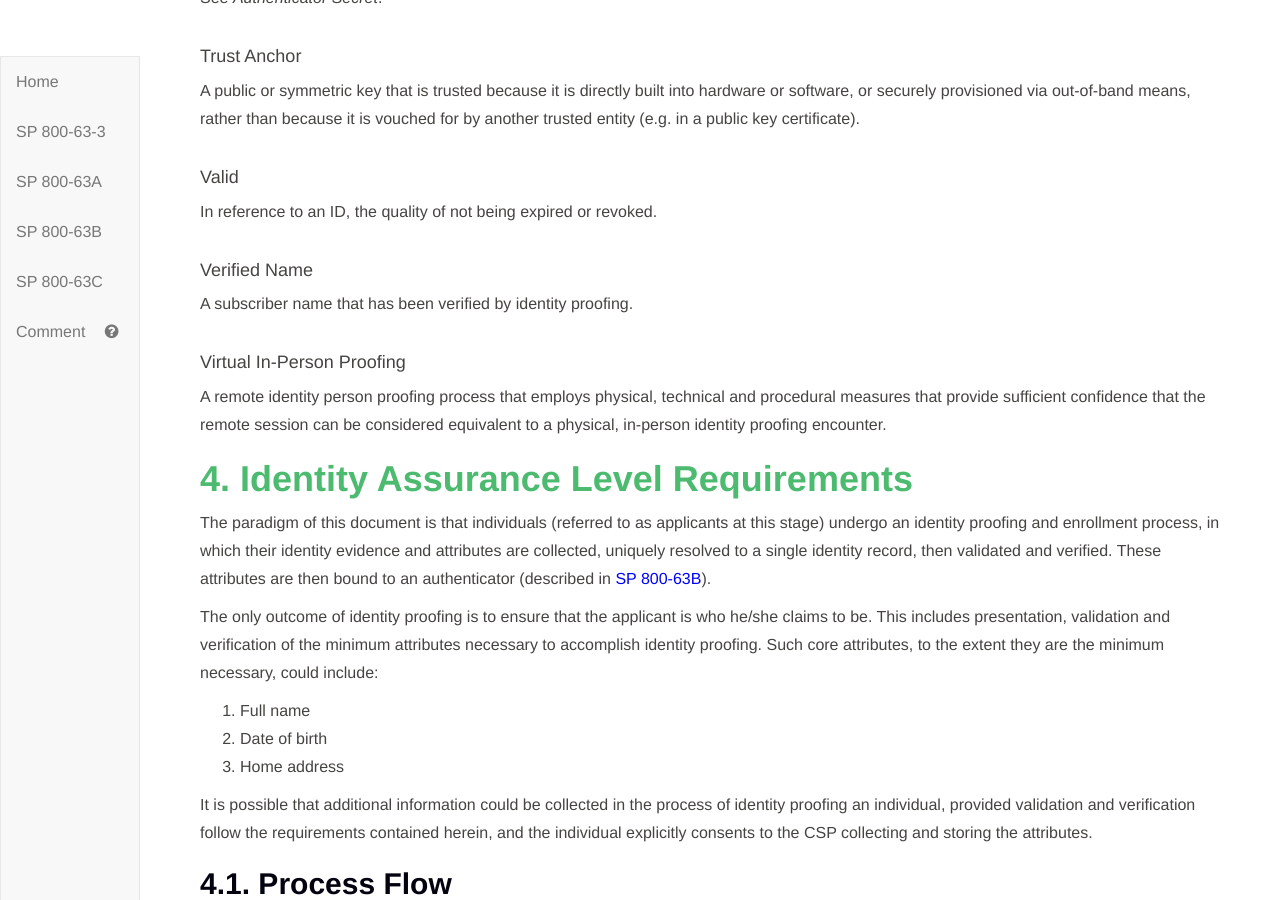
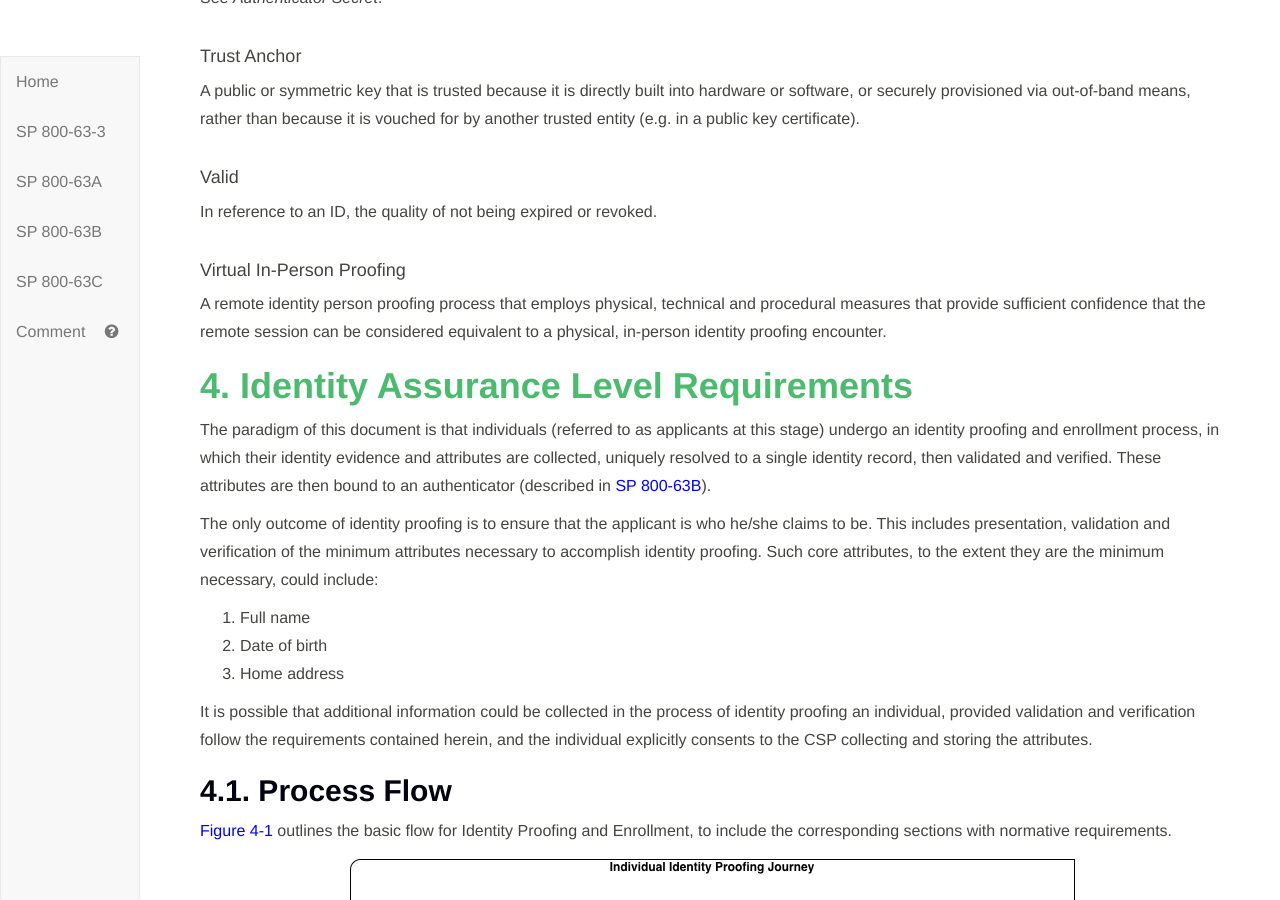
Before and after one commit to usnistgov/800-63-3, a Jekyll site: the page built from sp800-63a.md, in a window 1280 px wide and 900 px high, scrolled down 10626 px. Built offline with Jekyll 4.4.1, drawn with Linux system fonts in a browser that asks for light colours.

Commit message:
Closes #383

```diff
--- a/sp800-63a/sec3_definitions.md
+++ b/sp800-63a/sec3_definitions.md
@@ -139,8 +139,5 @@ A public or symmetric key that is trusted because it is directly built into hard
 #### Valid
 In reference to an ID, the quality of not being expired or revoked.
 
-#### Verified Name
-A subscriber name that has been verified by identity proofing.
-
 #### Virtual In-Person Proofing
 A remote identity person proofing process that employs physical, technical and procedural measures that provide sufficient confidence that the remote session can be considered equivalent to a physical, in-person identity proofing encounter.
```
